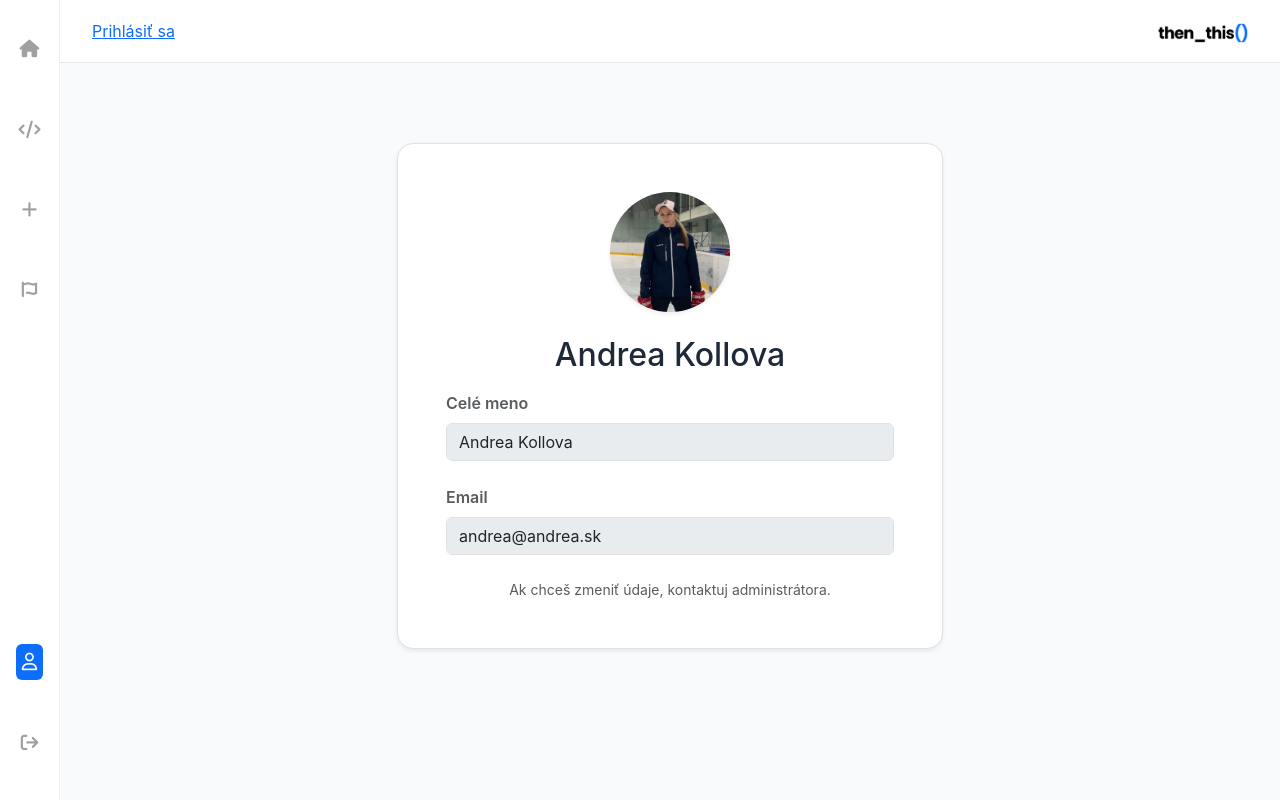
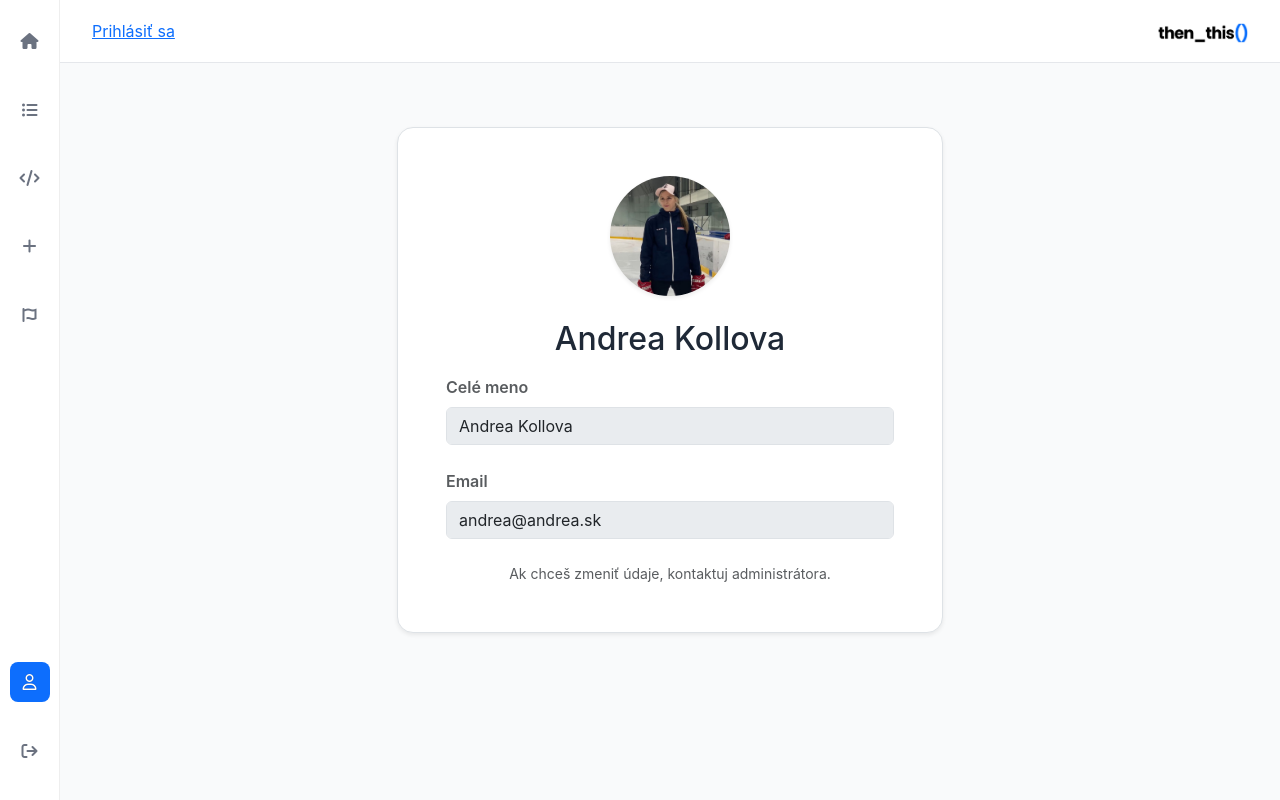
Before and after one commit to andreakollova/platforma-thenthis, a Flask app: page /profil in a window 1280 px wide. Run offline with Flask 3, Linux system fonts and the light colour scheme.

Commit message:
Checkpoint 22 - dashboard upraveny

```diff
--- a/static/styles-dashboard.css
+++ b/static/styles-dashboard.css
@@ -33,17 +33,36 @@
     }
 
     .sidebar a {
-      font-size: 1.2rem;
-      color: var(--text);
+      font-size: 1rem;
+      color: var(--muted);
       text-decoration: none;
-      margin: 1.2rem 0;
-      transition: opacity 0.2s;
-      opacity: 0.5;
+      margin: 0.7rem 0;
+      transition: all 0.2s;
+      padding: 5px;
+      border-radius: 8px;
+      display: flex;
+      align-items: center;
+      justify-content: center;
+      width: 40px;
+      height: 40px;
+      background-color: transparent;
     }
 
-    .sidebar a:hover,
+    .sidebar a:hover {
+      background-color: #f0f2f5;
+      opacity: 1;
+    }
+
     .sidebar a.active {
+      background-color: var(--icon-blue); /* modré pozadie */
+      color: white !important;            /* biela ikonka */
       opacity: 1;
+    }
+
+    .icon-thicker {
+      text-shadow:
+        0 0 1px rgba(0, 0, 0, 0.3),
+        0 0 0.5px rgba(0, 0, 0, 0.2);
     }
 
     /* Main */
@@ -283,37 +302,39 @@
   border-color: #ced4da !important;
 }
 
+html, body {
+  height: 100%;
+  margin: 0;
+  padding: 0;
+}
+
+.layout {
+  display: flex;
+  height: 100vh;
+  overflow: hidden;
+}
+
 .sidebar {
-  padding: 12px 0;
   width: 60px;
   background-color: #fff;
   border-right: 1px solid #eee;
-  overflow-y: hidden; /* zabráni scrollovaniu */
+  display: flex;
+  flex-direction: column;
+  align-items: center;
+  justify-content: space-between;
+  padding: 10px 0;
 }
 
-.sidebar a {
-  padding: 6px;
-  text-align: center;
-  font-size: 1rem;
-  color: #444;
-  border-radius: 6px;
-  transition: background 0.2s ease-in-out;
+.main {
+  flex: 1;
+  display: flex;
+  flex-direction: column;
+  height: 100vh;
+  overflow: hidden;
 }
 
-.sidebar a i {
-  font-size: 1.1rem;
+.dashboard-content {
+  padding: 1rem;
+  overflow-y: auto;
+  flex-grow: 1;
 }
-
-.sidebar a.active {
-  background-color: #0d6efd;
-  color: #fff !important;
-}
-
-.sidebar a:hover {
-  background-color: #f0f0f0;
-  color: #0d6efd;
-}
-
-.sidebar .mt-auto {
-  margin-top: auto !important;
-}
--- a/templates/base-dashboard.html
+++ b/templates/base-dashboard.html
@@ -19,8 +19,11 @@
 <div class="layout">
   <div class="sidebar d-flex flex-column align-items-center justify-content-between" style="height: 100vh;">
     <div class="d-flex flex-column align-items-center" style="gap: 6px;">
-      <a href="{{ url_for('dashboard') }}" class="{% if request.path == '/dashboard' %}active{% endif %}" title="Dashboard">
+      <a href="{{ url_for('home') }}" class="{% if request.path == '/' %}active{% endif %}" title="Home">
         <i class="fas fa-house"></i>
+      </a>
+      <a href="{{ url_for('dashboard') }}" class="{% if '/dashboard' in request.path %}active{% endif %}" title="Dashboard">
+        <i class="fa-solid fa-list-ul"></i>
       </a>
       <a href="{{ url_for('moje_cvicenia') }}" class="{% if '/moje-cvicenia' in request.path %}active{% endif %}" title="Moje cvičenia">
         <i class="fas fa-code"></i>
@@ -35,7 +38,7 @@
 
     <div class="d-flex flex-column align-items-center mb-2" style="gap: 6px;">
       <a href="/profil" class="{% if '/profil' in request.path %}active{% endif %}" title="Profil">
-        <i class="fa-regular fa-user"></i>
+        <i class="fa-regular fa-user icon-thicker"></i>
       </a>
       <a href="/logout" title="Odhlásiť sa">
         <i class="fa-solid fa-arrow-right-from-bracket"></i>
```
